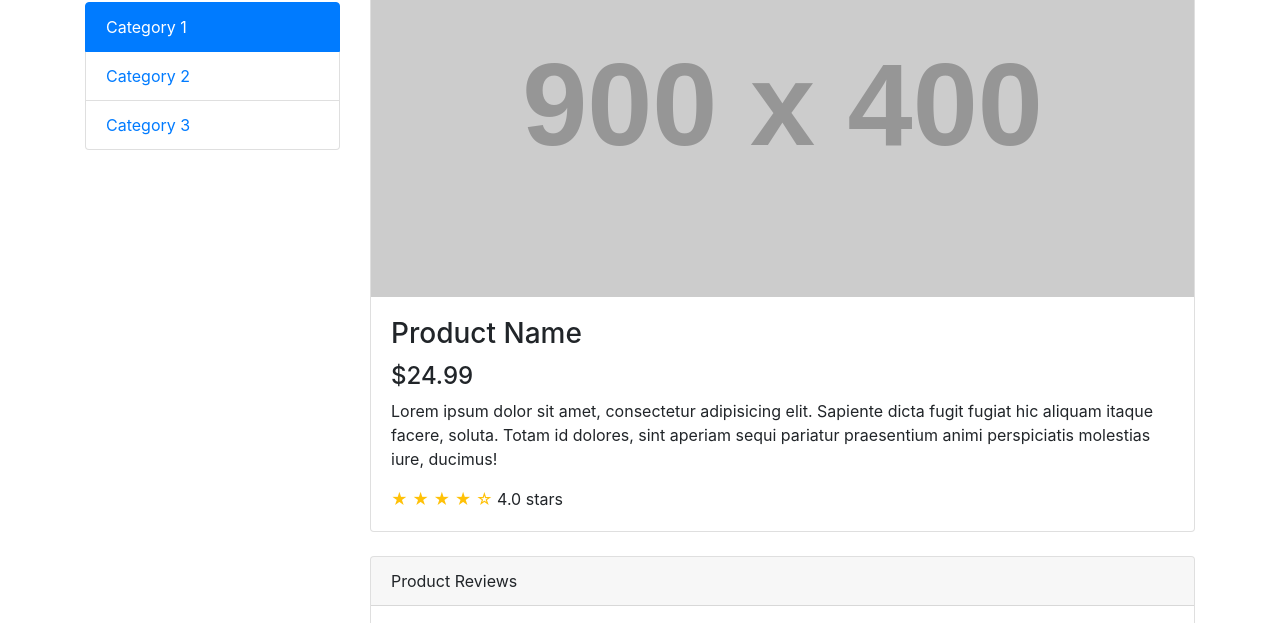
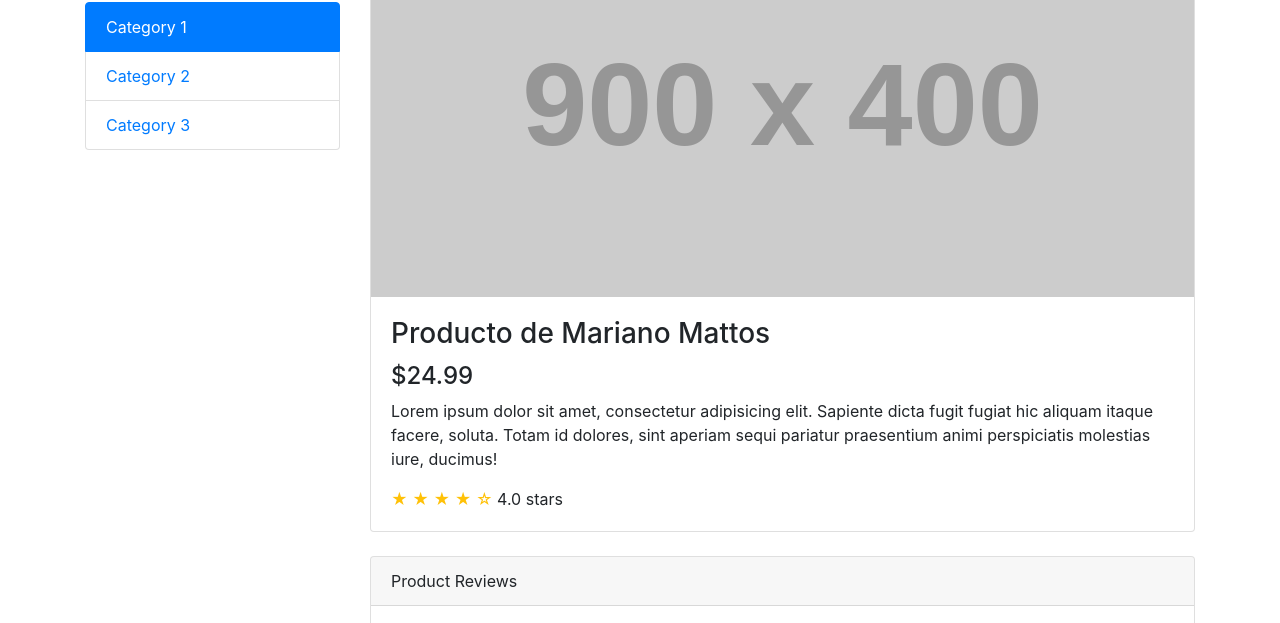
Before and after one commit to marianomattos2103/Ejemplo, a website: page index.html in a window 1280 px wide. Shown: the part 150-773 px from the top of the page. Drawn offline with Linux system fonts and the light colour scheme; placeholder pictures from the web are drawn by us.

Commit message:
Update index.html

```diff
--- a/index.html
+++ b/index.html
@@ -68,7 +68,7 @@
         <div class="card mt-4">
           <img class="card-img-top img-fluid" src="http://placehold.it/900x400" alt="">
           <div class="card-body">
-            <h3 class="card-title">Product Name</h3>
+            <h3 class="card-title">Producto de Mariano Mattos</h3>
             <h4>$24.99</h4>
             <p class="card-text">Lorem ipsum dolor sit amet, consectetur adipisicing elit. Sapiente dicta fugit fugiat hic aliquam itaque facere, soluta. Totam id dolores, sint aperiam sequi pariatur praesentium animi perspiciatis molestias iure, ducimus!</p>
             <span class="text-warning">&#9733; &#9733; &#9733; &#9733; &#9734;</span>
```
